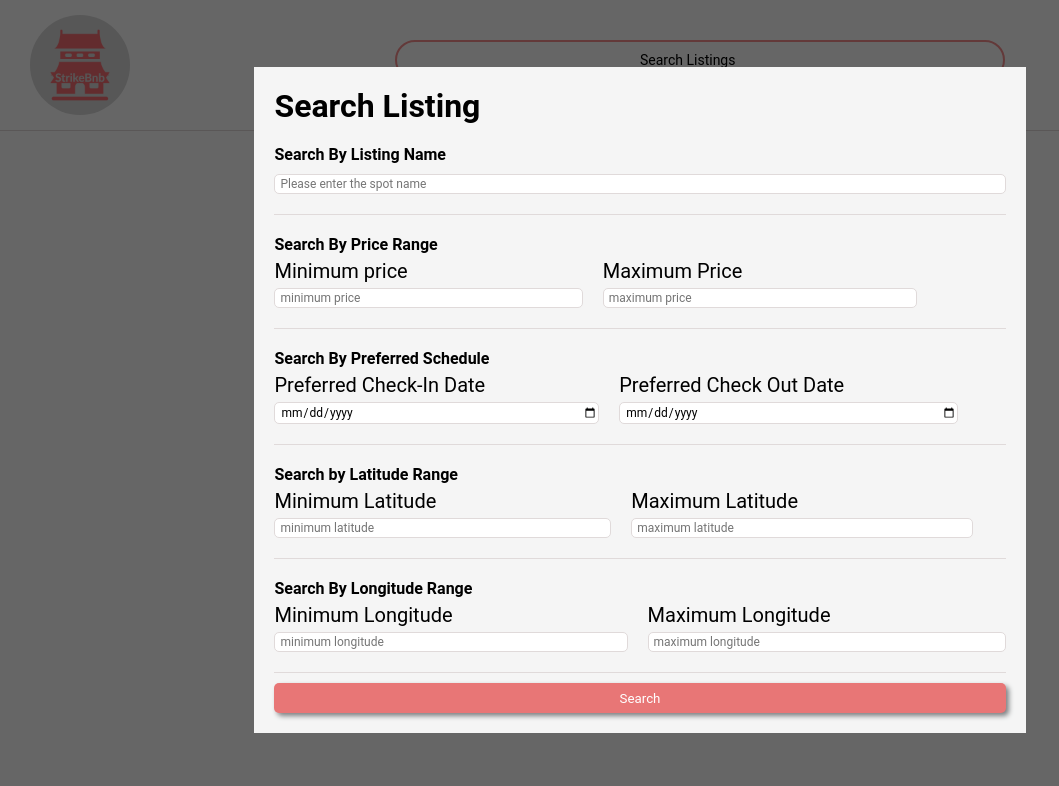
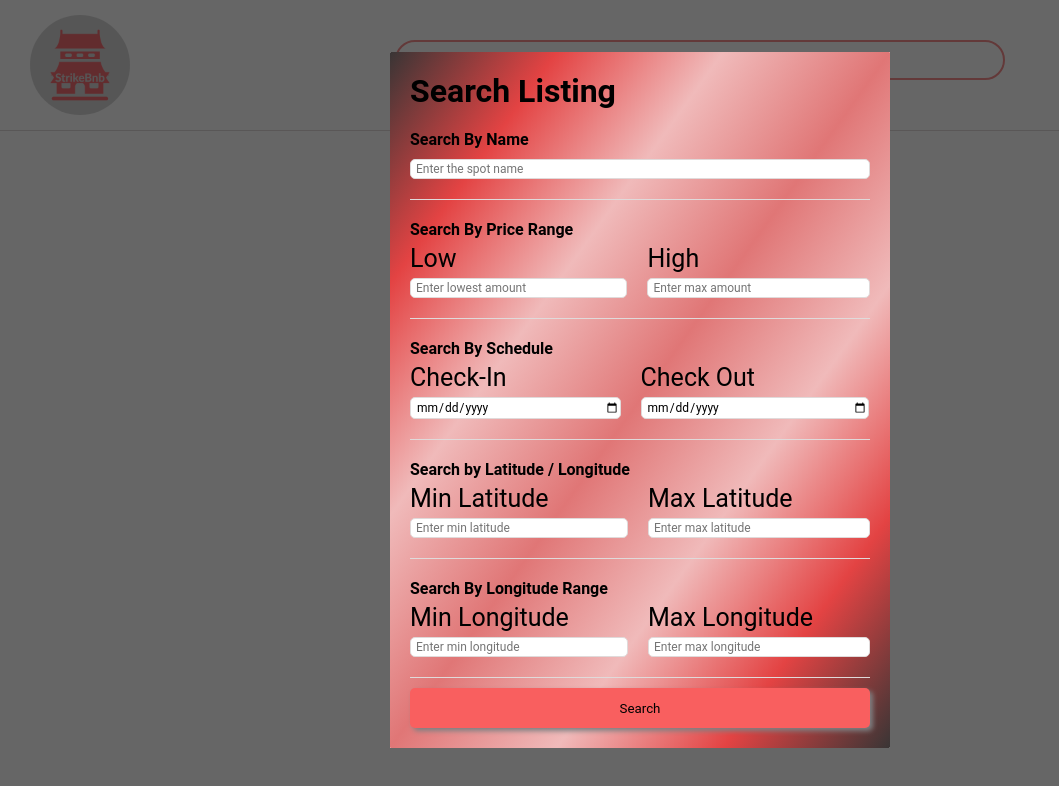
Before and after one commit to FullStackin/EliteStays, a React (Create React App) app in the folder frontend/: page / in a window 1280 px wide. Both pictures are taken after a click on the item "Search Listings". Shown: the top 786 px of the page, without its empty margins (0-1059 px from the left). Built offline with nearby package versions, Linux system fonts and the light colour scheme; no server answers; a web font is replaced by a local one.

Commit message:
doc: style search bar

```diff
--- a/frontend/src/components/FindListingModal/FindListingModal.css
+++ b/frontend/src/components/FindListingModal/FindListingModal.css
@@ -1,13 +1,25 @@
 #search-spot-form {
-    width: 100%;
+  width: 500px;
   display: flex;
   flex-direction: column;
   gap: 10px;
   padding: 20px;
+  background: linear-gradient(
+    to bottom right,
+    #393535,
+    #e34343,
+    #f0baba,
+    #e07676,
+    #f0baba,
+    #e34343,
+    #393535
+  );
+  font-family: Arial, sans-serif;
+  border-radius: 1px;
 }
 
 #search-spot-form span {
-    font-size: 20px;
+  font-size: 25px;
 }
 
 .search-item-div {
@@ -18,7 +30,6 @@
   border-bottom: 1px solid rgb(224, 218, 218);
   padding-bottom: 15px;
 }
-
 
 .search-criteria-div {
   display: flex;
@@ -37,12 +48,12 @@
 
 #search-button {
   width: 100%;
-    height: 30px;
+  height: 40px;
   color: white;
   border: none;
-    background-color: rgb(232, 118, 118);
+  background-color: rgb(249, 95, 95);
   box-shadow: 3px 3px 5px rgb(126, 128, 130);
-    color: #FFFFFF;
+  color: #000000;
   border-radius: 5px;
   cursor: pointer;
 }
--- a/frontend/src/components/FindListingModal/FindListingModal.js
+++ b/frontend/src/components/FindListingModal/FindListingModal.js
@@ -72,14 +72,11 @@ export default function FindListingModal() {
       <form id="search-spot-form" onSubmit={handleSubmit}>
         <h1>Search Listing</h1>
         <div className="search-item-div">
-          <h4>Search By Listing Name</h4>
+          <h4>Search By Name</h4>
           <label>
-            {/* <span>
-                    Spot Name
-                </span> */}
             <input
               type="text"
-              placeholder="Please enter the spot name"
+              placeholder="Enter the spot name"
               value={name}
               onChange={(e) => setName(e.target.value)}
               className="search-input"
@@ -90,10 +87,10 @@ export default function FindListingModal() {
           <h4>Search By Price Range</h4>
           <div className="search-criteria-div">
             <label>
-              <span>Minimum price</span>
+              <span>Low</span>
               <input
                 type="number"
-                placeholder="minimum price"
+                placeholder="Enter lowest amount"
                 step="any"
                 value={minPrice}
                 onChange={(e) => setMinPrice(e.target.value)}
@@ -101,10 +98,10 @@ export default function FindListingModal() {
               />
             </label>
             <label>
-              <span>Maximum Price</span>
+              <span>High</span>
               <input
                 type="number"
-                placeholder="maximum price"
+                placeholder="Enter max amount"
                 step="any"
                 value={maxPrice}
                 onChange={(e) => setMaxPrice(e.target.value)}
@@ -114,10 +111,10 @@ export default function FindListingModal() {
           </div>
         </div>
         <div className="search-item-div">
-          <h4>Search By Preferred Schedule</h4>
+          <h4>Search By Schedule</h4>
           <div className="search-criteria-div">
             <label>
-              <span>Preferred Check-In Date</span>
+              <span>Check-In</span>
               <input
                 type="date"
                 placeholder="Please enter prefer check-in date"
@@ -127,7 +124,7 @@ export default function FindListingModal() {
               />
             </label>
             <label>
-              <span>Preferred Check Out Date</span>
+              <span>Check Out</span>
               <input
                 type="date"
                 placeholder="Please enter prefer check-out date"
@@ -139,13 +136,13 @@ export default function FindListingModal() {
           </div>
         </div>
         <div className="search-item-div">
-          <h4>Search by Latitude Range</h4>
+          <h4>Search by Latitude / Longitude</h4>
           <div className="search-criteria-div">
             <label>
-              <span>Minimum Latitude</span>
+              <span>Min Latitude</span>
               <input
                 type="number"
-                placeholder="minimum latitude"
+                placeholder="Enter min latitude"
                 step="any"
                 value={minLat}
                 onChange={(e) => setMinLat(e.target.value)}
@@ -153,10 +150,10 @@ export default function FindListingModal() {
               />
             </label>
             <label>
-              <span>Maximum Latitude</span>
+              <span>Max Latitude</span>
               <input
                 type="number"
-                placeholder="maximum latitude"
+                placeholder="Enter max latitude"
                 step="any"
                 value={maxLat}
                 onChange={(e) => setMaxLat(e.target.value)}
@@ -169,10 +166,10 @@ export default function FindListingModal() {
           <h4>Search By Longitude Range</h4>
           <div className="search-criteria-div">
             <label>
-              <span>Minimum Longitude</span>
+              <span>Min Longitude</span>
               <input
                 type="number"
-                placeholder="minimum longitude"
+                placeholder="Enter min longitude"
                 step="any"
                 value={minLng}
                 onChange={(e) => setMinLng(e.target.value)}
@@ -180,10 +177,10 @@ export default function FindListingModal() {
               />
             </label>
             <label>
-              <span>Maximum Longitude</span>
+              <span>Max Longitude</span>
               <input
                 type="number"
-                placeholder="maximum longitude"
+                placeholder="Enter max longitude"
                 step="any"
                 value={maxLng}
                 onChange={(e) => setMaxLng(e.target.value)}
--- a/frontend/src/components/LoginFormModal/LoginForm.css
+++ b/frontend/src/components/LoginFormModal/LoginForm.css
@@ -37,9 +37,8 @@
   margin-bottom: 10px;
 }
 
-.login-button{
+.login-button {
   padding: 10px 20px;
-  width: 22a0px;
   background-color: rgb(163, 159, 159);
   color: white;
   margin-left: 20px;
@@ -47,9 +46,14 @@
   border-radius: 5px;
   cursor: pointer;
   align-items: center;
-
+  width: 250px;
 }
-
+.signup-form-button-disabled {
+  align-items: center;
+  cursor: pointer;
+  justify-content: center;
+  text-align: center;
+}
 .signup-form-demo-button {
   padding: 10px 20px;
   width: 250px;
--- a/frontend/src/components/Navigation/Navigation.css
+++ b/frontend/src/components/Navigation/Navigation.css
@@ -87,8 +87,8 @@
   width: 200px;
   border-radius: 5px;
   padding: 10px;
-  background-color: white;
-  box-shadow: 0 0 10px rgb(224, 218, 218);
+  background-color: whitesmoke;
+  box-shadow: 0 0 10px rgb(115, 108, 108);
   z-index: 1;
 }
 
```
Lines whose indentation alone changed are shown as unchanged.
